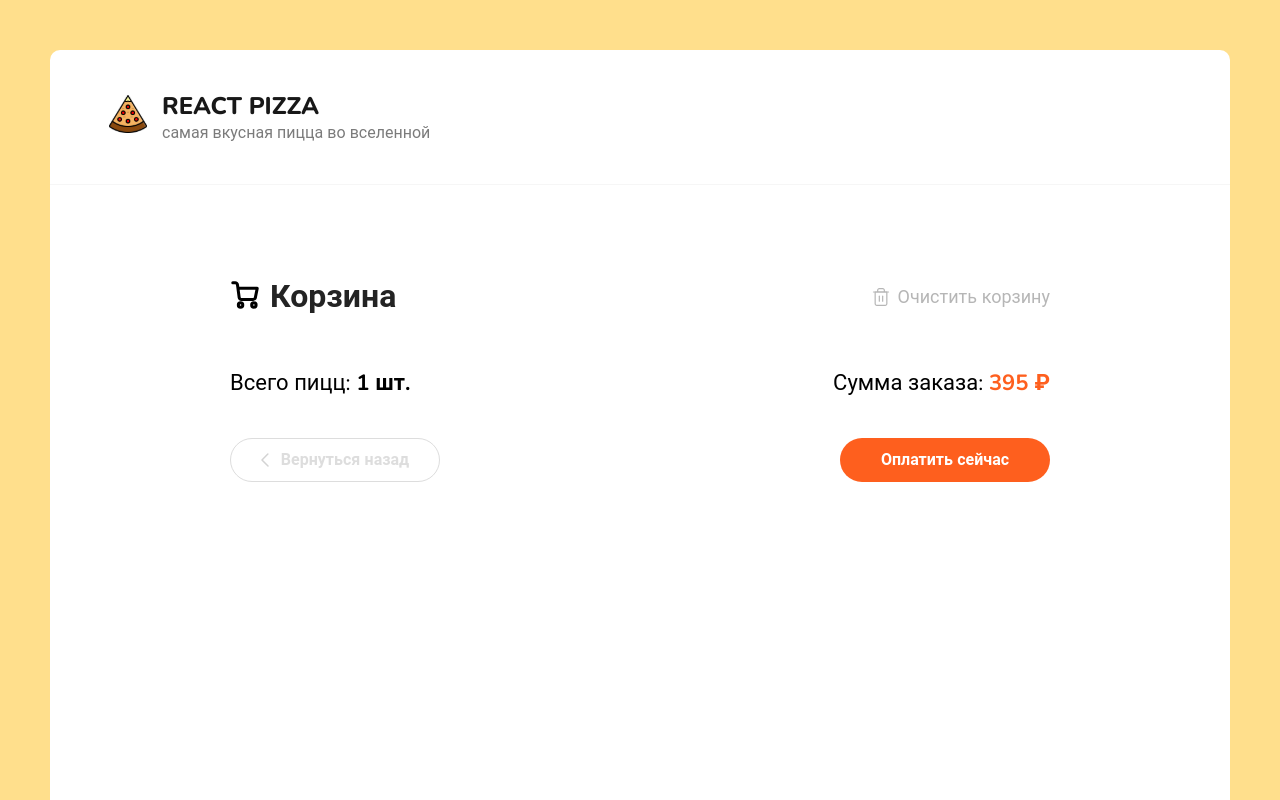
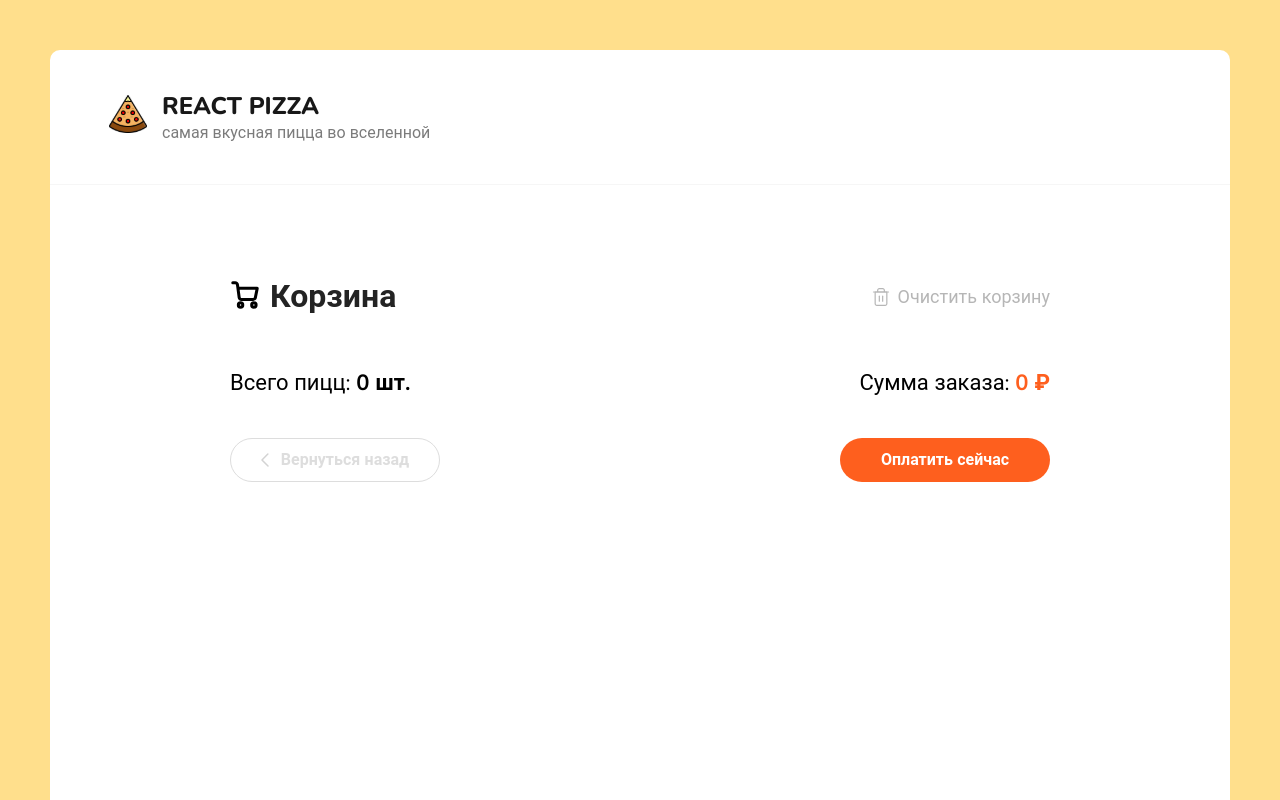
Before and after one commit to OveR1st/my-pizza-market, a React (Create React App) app: page /cart in a window 1280 px wide. Shown: the top 800 px of the page. Built offline with nearby package versions, Linux system fonts and the light colour scheme.

Commit message:
Add another state info to cart

```diff
--- a/src/pages/Cart/CartComponent/index.tsx
+++ b/src/pages/Cart/CartComponent/index.tsx
@@ -18,7 +18,8 @@ const CartComponent: React.FC = () => {
 	 * 1. Перенести все кнопки в миксины, убрать копирование scss кода
 	 */
 
-	const pizzaItems = useAppSelector(state => state.cartReducer.items)
+	const { items, totalPrice, totalItems } = useAppSelector(state => state.cartReducer)
+	console.log('RENDER')
 
 	return (
 		<>
@@ -33,7 +34,7 @@ const CartComponent: React.FC = () => {
 				</div>
 			</div>
 			<div className={s.cartItems}>
-				{pizzaItems.map(pizza => {
+				{items.map(pizza => {
 					return <CartItem key={pizza.id} {...pizza} />
 				})}
 			</div>
@@ -41,11 +42,11 @@ const CartComponent: React.FC = () => {
 				<div className={s.cartBottom__details}>
 					<span>
 						{' '}
-						Всего пицц: <b>1 шт.</b>{' '}
+						Всего пицц: <b>{totalItems} шт.</b>{' '}
 					</span>
 					<span>
 						{' '}
-						Сумма заказа: <b>395 ₽</b>{' '}
+						Сумма заказа: <b>{totalPrice} ₽</b>{' '}
 					</span>
 				</div>
 				<div className={s.cartBottom__btns}>
```
